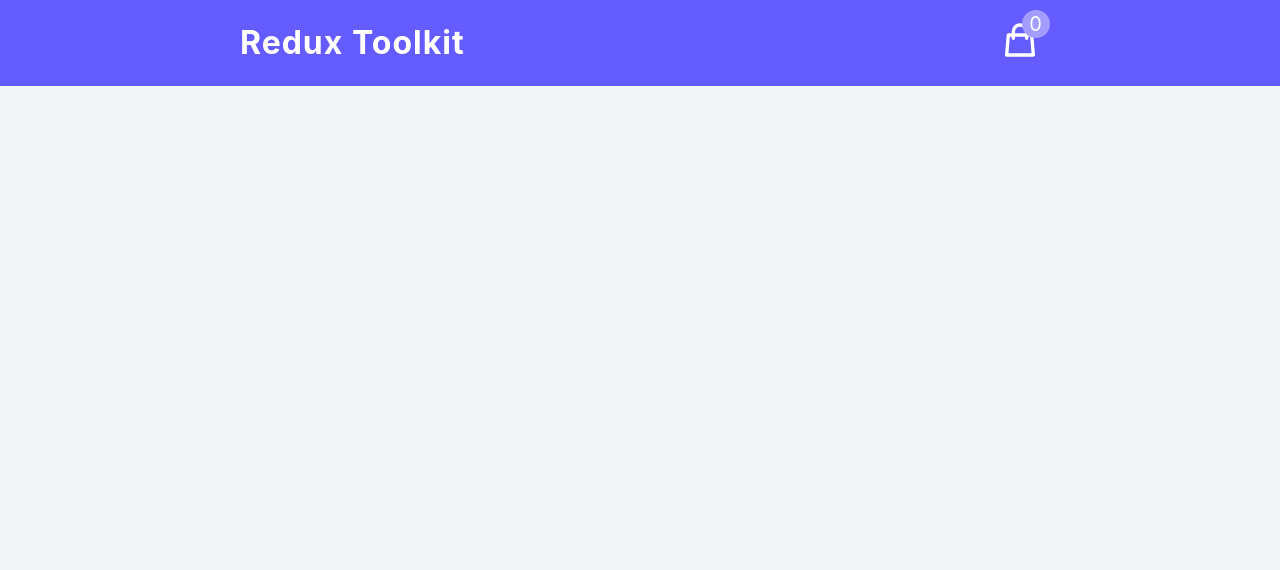
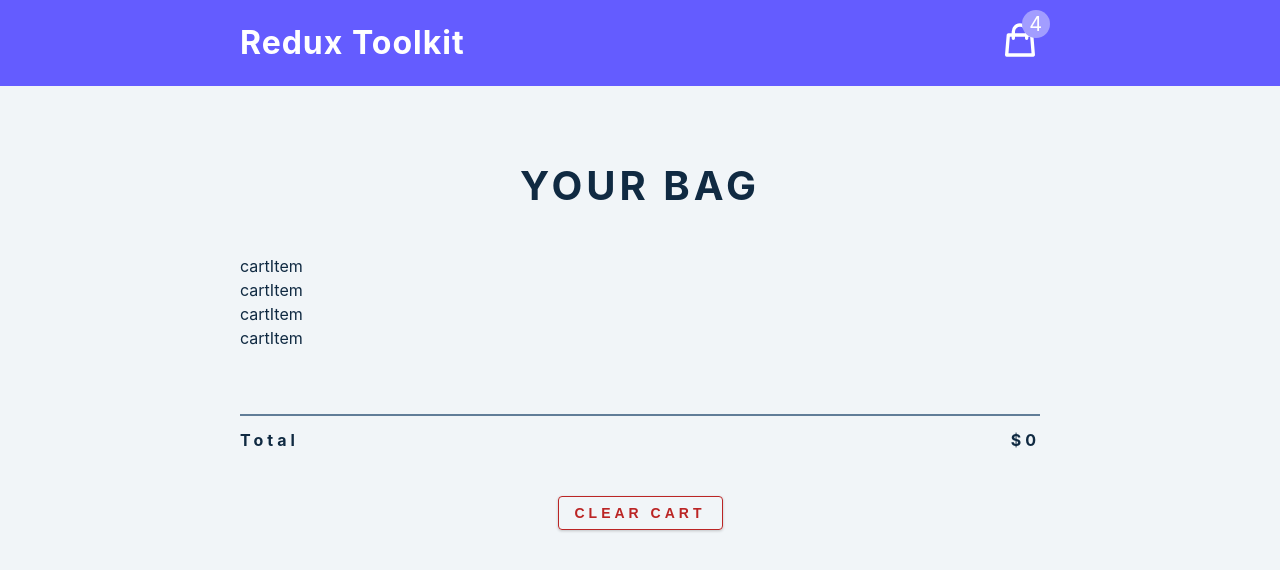
Before and after one commit to Matthieu96Code/redux-toolkit-tutorial, a React (Create React App) app: page / in a window 1280 px wide. Shown: the top 570 px of the page. Built offline with nearby package versions, Linux system fonts and the light colour scheme.

Commit message:
Render list add CartContainer and CartItem components

```diff
--- a/src/App.js
+++ b/src/App.js
@@ -1,8 +1,10 @@
 import Navbar from "./components/Navbar";
+import CartContainer from "./components/CartContainer";
 function App() {
   return(
     <main>
       <Navbar />
+      <CartContainer />
     </main>
   );
 }
--- /dev/null
+++ b/src/components/CartContainer.js
@@ -0,0 +1,41 @@
+import CartItem from "./CartItem";
+import { useSelector } from 'react-redux'
+
+const CartContainer = () => {
+  const { cartItems, total, amount } = useSelector((store) => store.cart);
+
+  if (amount < 1) {
+    return(
+      <section className='cart'>
+        <header>
+          <h2>your bag</h2>
+          <h4 className='empty-cart'>is currently empty</h4>
+        </header>
+      </section>
+    )
+  }
+
+  return(
+    <section className='cart'>
+      <header>
+        <h2>your bag</h2>
+      </header>
+      <div>
+          {cartItems.map((item) => {
+            return <CartItem key={item.id} {...item} />
+          })}
+        </div>
+        <footer>
+          <hr />
+          <div className='cart-total'>
+            <h4>
+              total <span>${total}</span>
+            </h4>
+          </div>
+          <button className='btn clear-btn'>clear cart</button>
+        </footer>
+    </section>
+  )
+};
+
+export default CartContainer;
--- /dev/null
+++ b/src/components/CartItem.js
@@ -0,0 +1,5 @@
+const CartItem = () => {
+  return <div>cartItem</div>
+}
+
+export default CartItem
--- a/src/features/cart/cartSlice.js
+++ b/src/features/cart/cartSlice.js
@@ -2,7 +2,7 @@
 import cartItems from '../../cartItems';
 const initialState = {
   cartItems: cartItems,
-  amount: 0,
+  amount: 4,
   total: 0,
   isLoading: true,
 };
```
